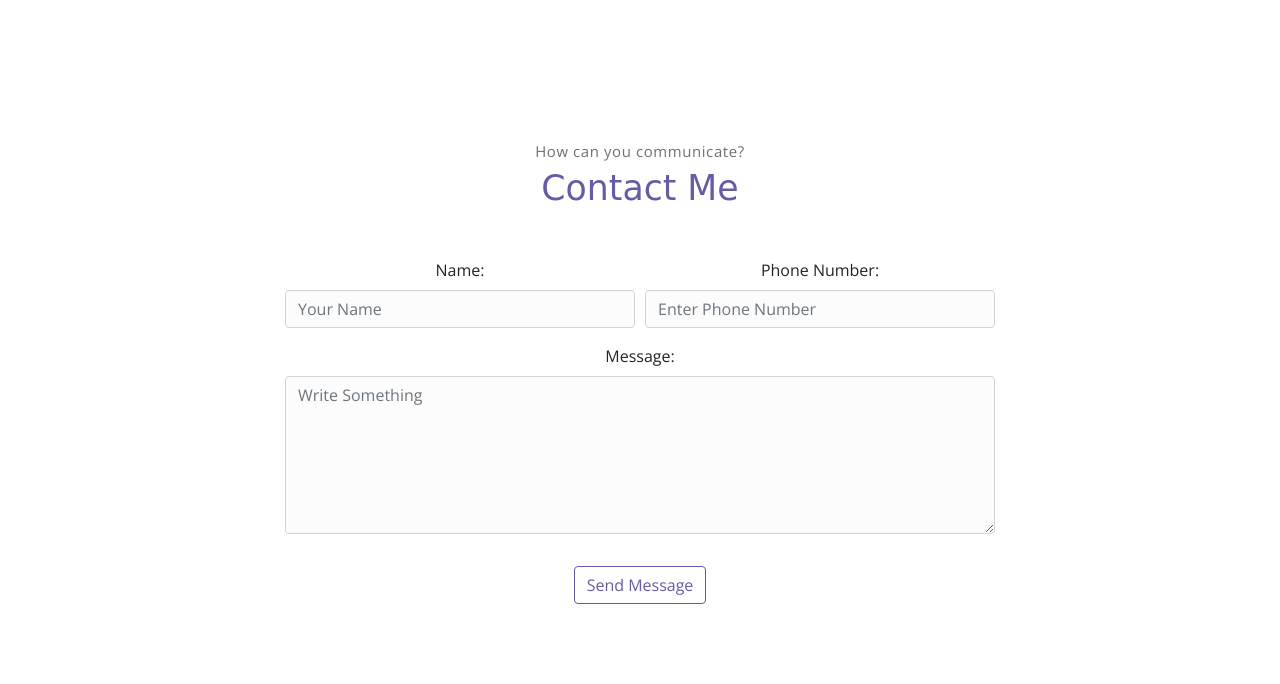
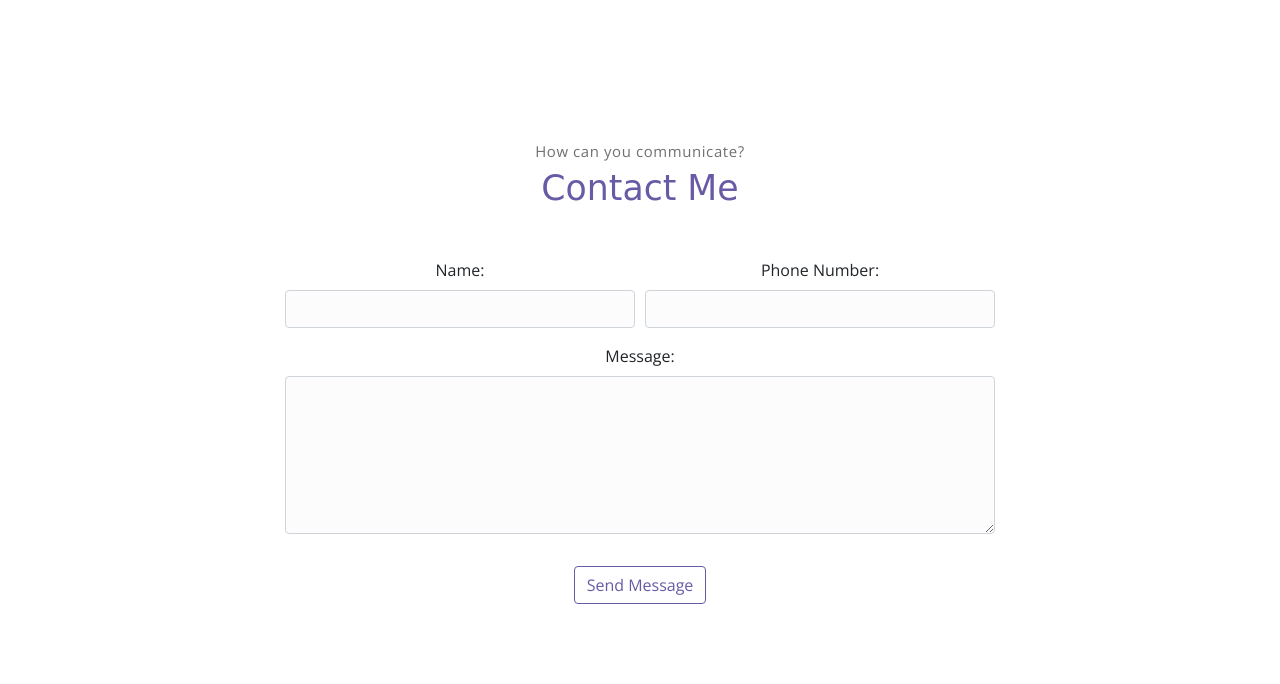
Before and after one commit to CodeAnubhav/portfolio, a website: page index.html in a window 1280 px wide. Shown: the part 3395-4079 px from the top of the page. Drawn offline with nearby package versions, Linux system fonts and the light colour scheme; a web font is replaced by a local one.

Commit message:
Update index.html

```diff
--- a/index.html
+++ b/index.html
@@ -291,15 +291,15 @@
                 <div class="form-row">
                     <div class="form-group col-sm-6">
                         <label for="yourName">Name:</label>
-                        <input type="text" name="yourName" size="50" class="form-control" placeholder="Your Name" required>
+                        <input type="text" name="yourName" size="50" class="form-control"  required>
                     </div>
                     <div class="form-group col-sm-6">
                         <label for="yourNumber">Phone Number:</label>
-                        <input type="text" name="yourNumber" class="form-control" placeholder="Enter Phone Number" required>
+                        <input type="text" name="yourNumber" class="form-control"  required>
                     </div>
                     <div class="form-group col-sm-12">
                         <label for="comment">Message:</label>
-                        <textarea name="comment" id="comment" rows="6" class="form-control" placeholder="Write Something" required></textarea>
+                        <textarea name="comment" id="comment" rows="6" class="form-control" required></textarea>
                     </div>
                     <div class="form-group col-sm-12 mt-3">
                         <input type="submit" value="Send Message" class="btn btn-outline-primary rounded">
```
